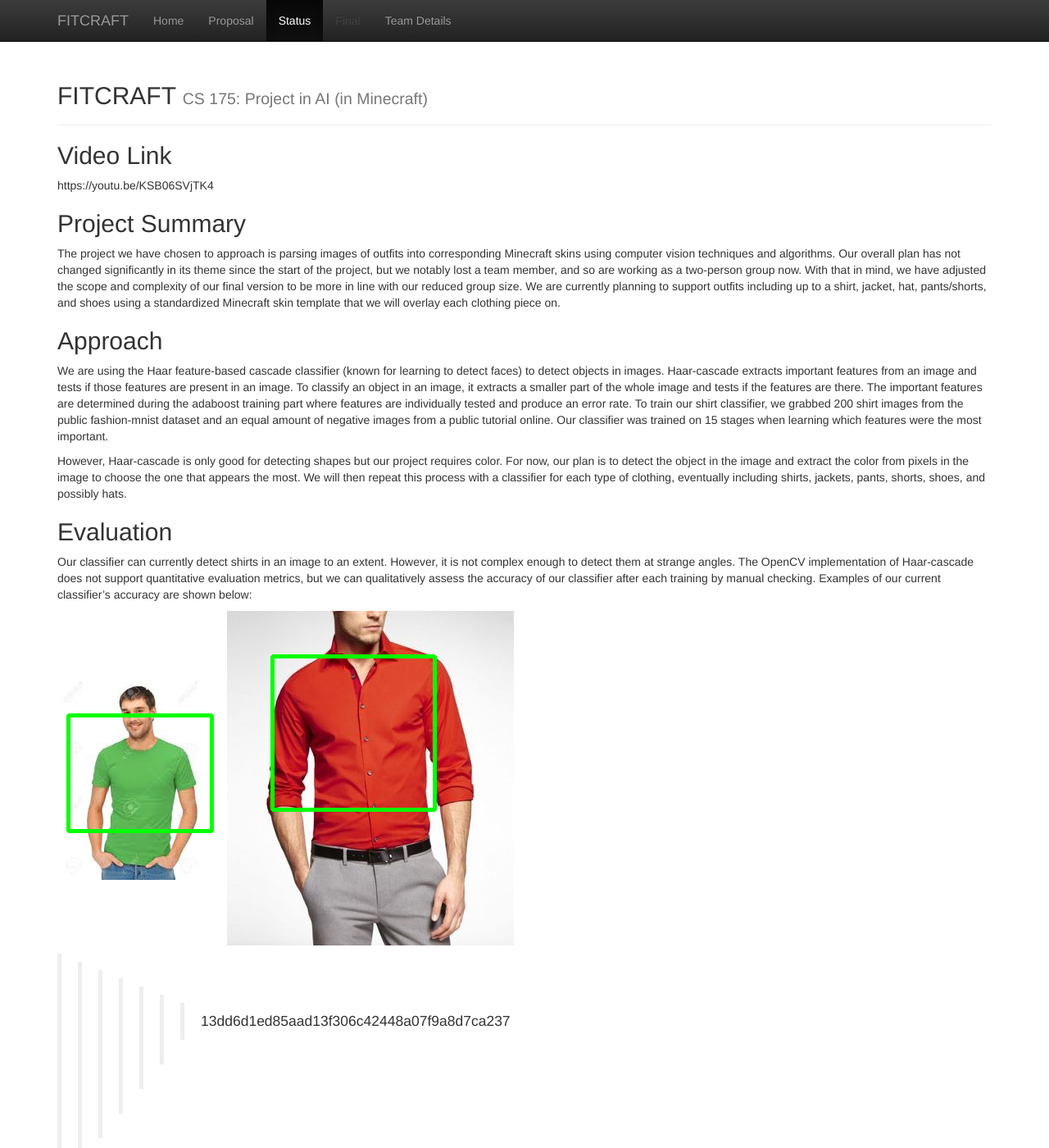
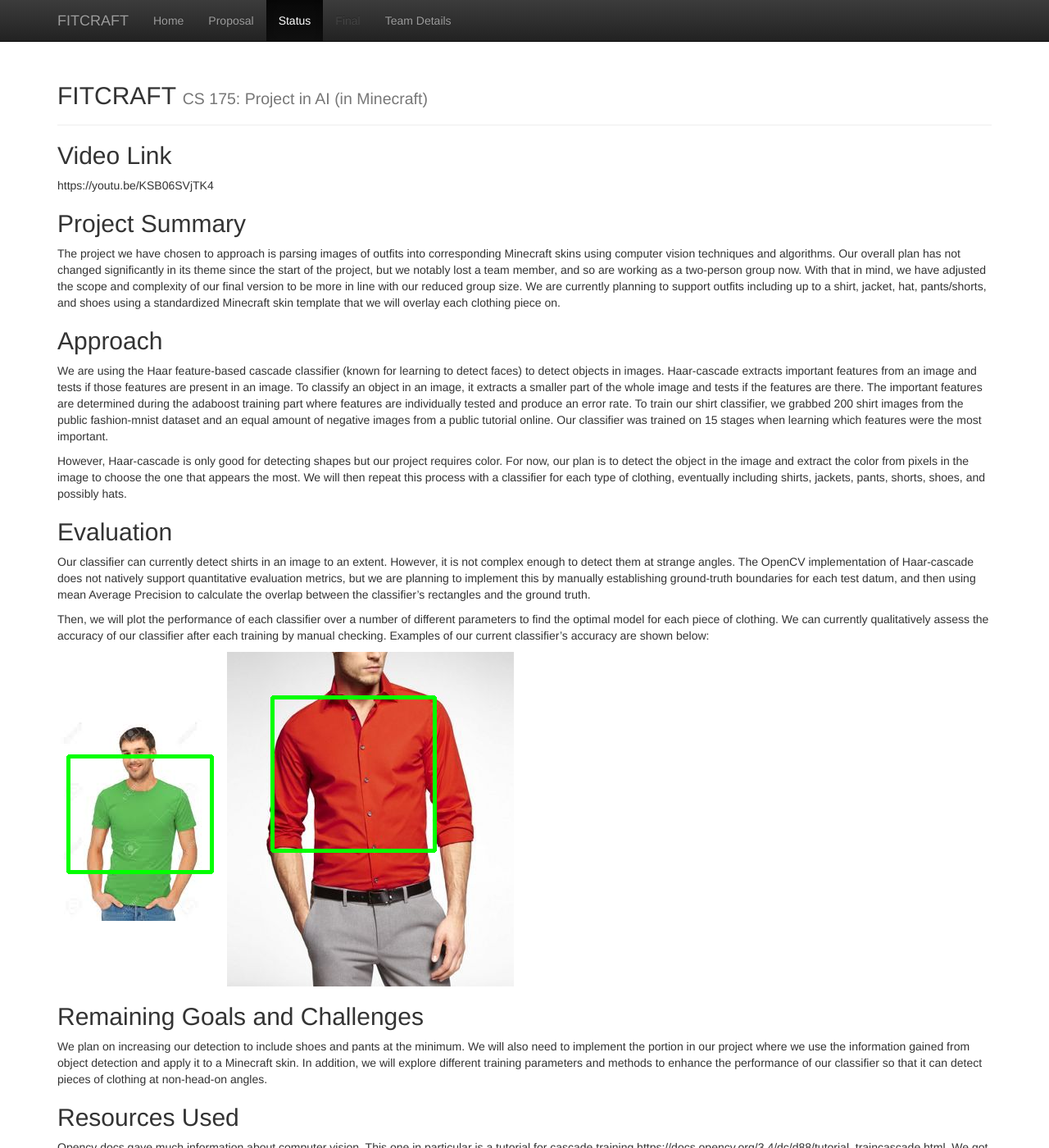
Before and after one commit to j-lee-88/FITCRAFT, a Jekyll site: the page built from docs/status.md, in a window 1280 px wide and 1400 px high. Shown: the whole window at 82% size. Built offline with Jekyll 4.4.1, drawn with Linux system fonts in a browser that asks for light colours.

Commit message:
Expanded evaluation criteria section

```diff
--- a/docs/status.md
+++ b/docs/status.md
@@ -14,11 +14,12 @@ We are using the Haar feature-based cascade classifier (known for learning to de
 However, Haar-cascade is only good for detecting shapes but our project requires color. For now, our plan is to detect the object in the image and extract the color from pixels in the image to choose the one that appears the most.  We will then repeat this process with a classifier for each type of clothing, eventually including shirts, jackets, pants, shorts, shoes, and possibly hats.
 
 ## Evaluation
-Our classifier can currently detect shirts in an image to an extent. However, it is not complex enough to detect them at strange angles.  The OpenCV implementation of Haar-cascade does not support quantitative evaluation metrics, but we can qualitatively assess the accuracy of our classifier after each training by manual checking.  Examples of our current classifier's accuracy are shown below:
+Our classifier can currently detect shirts in an image to an extent. However, it is not complex enough to detect them at strange angles.  The OpenCV implementation of Haar-cascade does not natively support quantitative evaluation metrics, but we are planning to implement this by manually establishing ground-truth boundaries for each test datum, and then using mean Average Precision to calculate the overlap between the classifier's rectangles and the ground truth.
+
+Then, we will plot the performance of each classifier over a number of different parameters to find the optimal model for each piece of clothing.  We can currently qualitatively assess the accuracy of our classifier after each training by manual checking.  Examples of our current classifier's accuracy are shown below:
 
 ![Example 1](https://github.com/j-lee-88/FITCRAFT/blob/main/docimg/classifyexample1.png)
 ![Example 2](https://github.com/j-lee-88/FITCRAFT/blob/main/docimg/classifyexample2.png)
->>>>>>> 13dd6d1ed85aad13f306c42448a07f9a8d7ca237
 
 ## Remaining Goals and Challenges
 We plan on increasing our detection to include shoes and pants at the minimum. We will also need to implement the portion in our project where we use the information gained from object detection and apply it to a Minecraft skin.  In addition, we will explore different training parameters and methods to enhance the performance of our classifier so that it can detect pieces of clothing at non-head-on angles.
```
